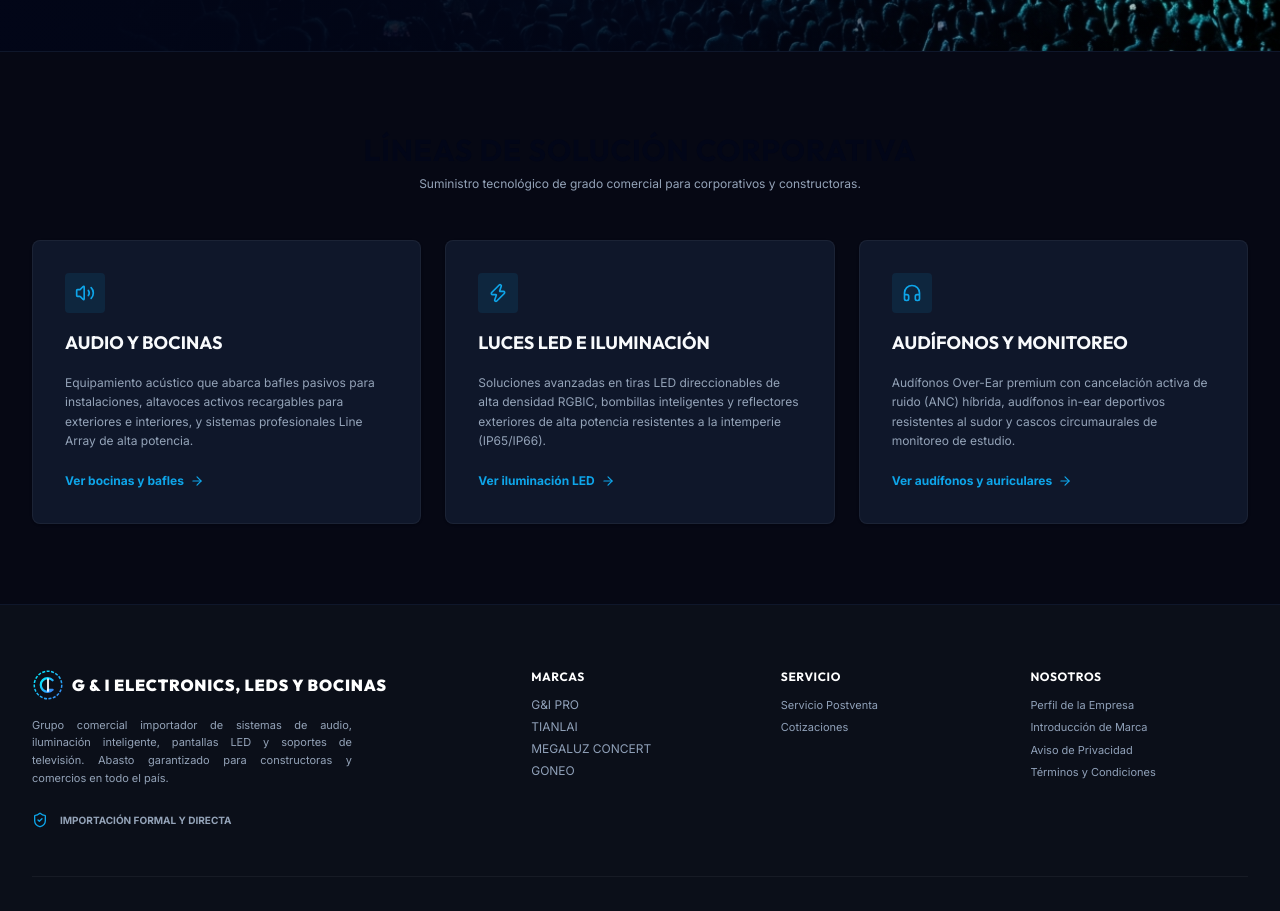
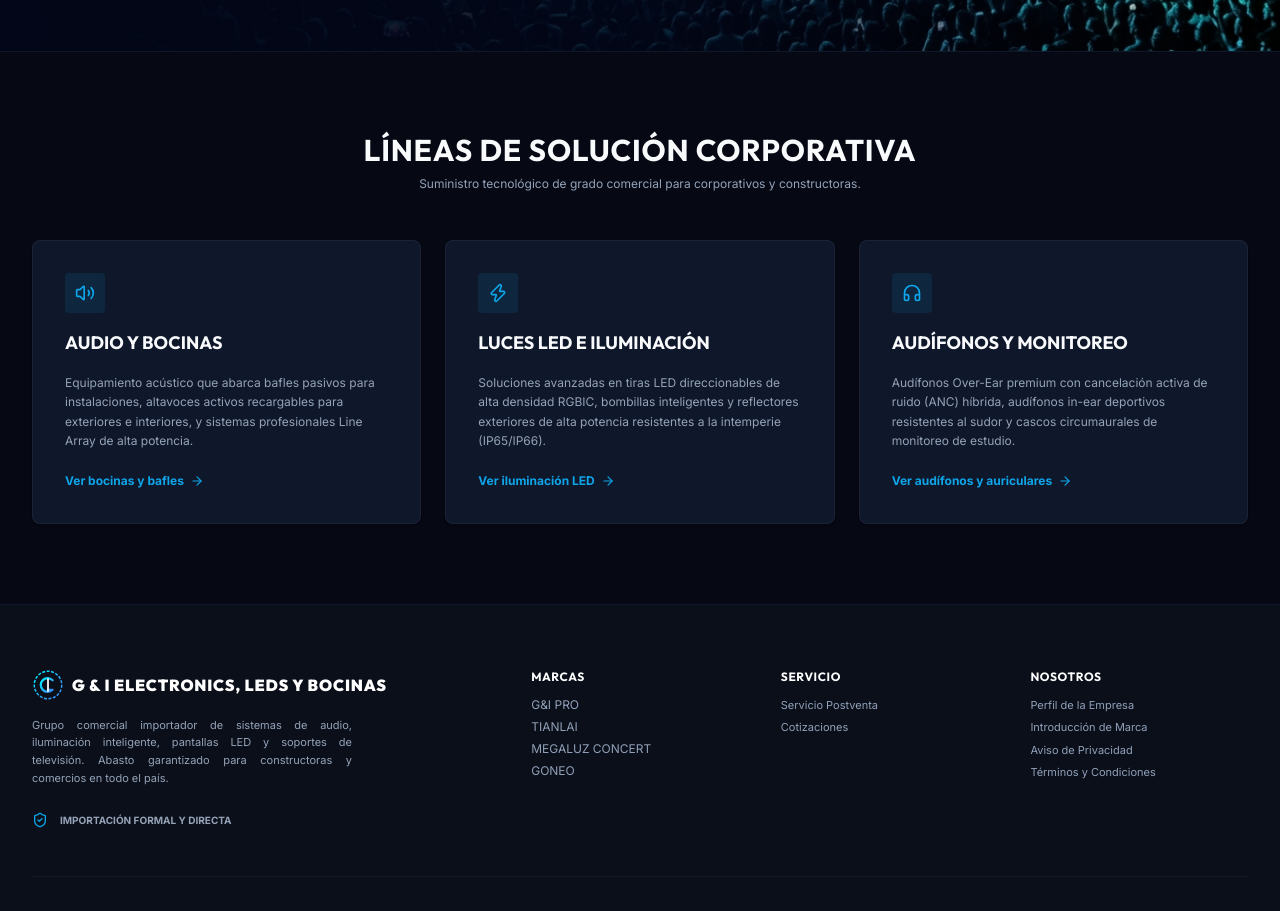
Before and after one commit to CarlosVlz89/G-I-ELECTRONICS, a React (Vite) app: page / in a window 1280 px wide. Shown: the part 820-1731 px from the top of the page. Built offline with nearby package versions, Linux system fonts and the light colour scheme.

Commit message:
fix: corregir color oscuro de encabezados en sección nosotros y soluciones

```diff
--- a/src/App.jsx
+++ b/src/App.jsx
@@ -589,7 +589,7 @@ function Layout() {
           {/* Mobile Menu Button */}
           <button
             onClick={() => setMobileMenuOpen(!mobileMenuOpen)}
-            className="md:hidden p-2 rounded-lg text-[#94a3b8] hover:text-slate-950 hover:bg-[#1e293b] transition-colors focus:outline-none"
+            className="md:hidden p-2 rounded-lg text-[#94a3b8] hover:text-white hover:bg-[#1e293b] transition-colors focus:outline-none"
             aria-label="Abrir menú"
           >
             {mobileMenuOpen ? <X className="w-6 h-6" /> : <Menu className="w-6 h-6" />}
@@ -799,7 +799,7 @@ function HomeView() {
       {/* Solutions highlights grid */}
       <section className="py-20 bg-[#060814] max-w-7xl mx-auto px-4 sm:px-6 lg:px-8">
         <div className="text-center max-w-2xl mx-auto mb-12">
-          <h2 className="text-2xl sm:text-3xl font-bold text-slate-950 uppercase tracking-wide">Líneas de Solución Corporativa</h2>
+          <h2 className="text-2xl sm:text-3xl font-bold text-[#f8fafc] uppercase tracking-wide">Líneas de Solución Corporativa</h2>
           <p className="text-xs text-[#94a3b8] mt-2">Suministro tecnológico de grado comercial para corporativos y constructoras.</p>
         </div>
 
@@ -1172,7 +1172,7 @@ function AboutView() {
 
         <div className="bg-[#0f172a] rounded-lg border border-white/5 p-8 shadow-sm grid md:grid-cols-2 gap-8 items-center">
           <div className="space-y-4">
-            <h3 className="text-xl font-bold text-slate-950 uppercase">Validación Fiscal y de Activos</h3>
+            <h3 className="text-xl font-bold text-[#f8fafc] uppercase">Validación Fiscal y de Activos</h3>
             <p className="text-xs text-[#94a3b8] leading-relaxed text-justify">
               Entendemos los requerimientos de las instituciones financieras y auditorías administrativas. Por ello, {SITE_DATA.brandName} proporciona de manera transparente toda la documentación corporativa de soporte a nuestros clientes: constancia de situación fiscal del SAT, opinión de cumplimiento positiva en sentido fiscal, cuentas de banco validadas de la persona moral, e identificaciones aduanales de procedencia de equipos.
             </p>
```
Also changed, not shown: 4 other files (tests, documents, lock files or other folders).
